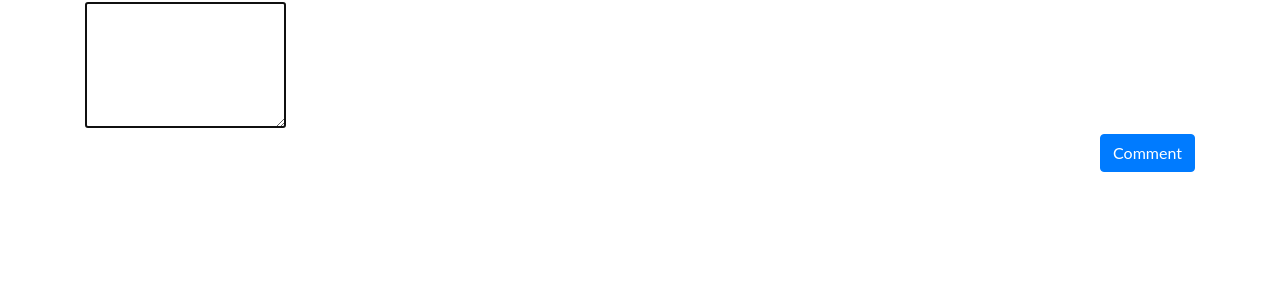
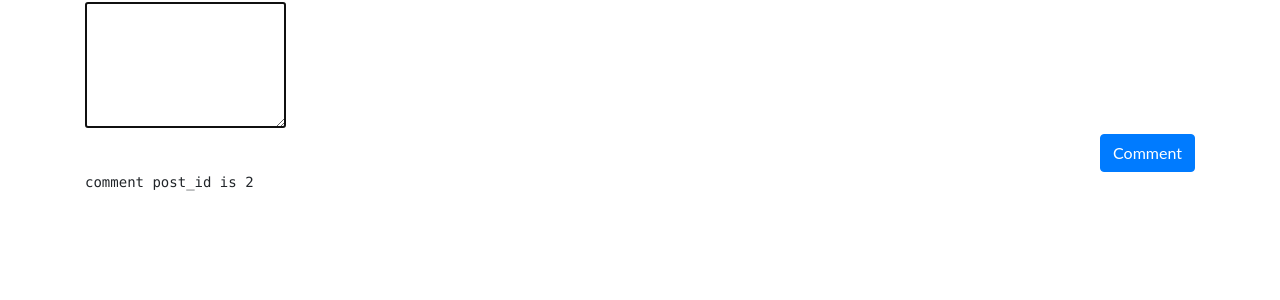
Before and after one commit to vunguyen1910/f-faceblog, a Flask app: page /posts/2 in a window 1280 px wide. Shown: the part 161-461 px from the top of the page. Run offline with Flask 2, Linux system fonts and the light colour scheme; data comes from the database, SQL or seed files in the repository; some libraries are stand-ins or nearby versions.

Commit message:
render comment

```diff
--- a/app.py
+++ b/app.py
@@ -126,14 +126,12 @@ def create_comment(id_post):
         db.session.add(new_comment)
         db.session.commit()
         return redirect(url_for('home'))
+@app.route('/posts/<id>', methods=['POST', 'GET'])
 
-
-
-
-@app.route('/posts/<id>', methods=['POST', 'GET'])
 def single_post(id):
     action = request.args.get('action')
     post = Post.query.get(id)
+    comments = Comment.query.all()
     if not post:
         flash('Post not found', 'warning')
         return redirect(url_for('home'))
@@ -154,6 +152,6 @@ def single_post(id):
             return render_template('views/single_post.html', post = post, action=action)
     if not action:
         action = 'view'
-    return render_template('views/single_post.html', post = post, action=action)
+    return render_template('views/single_post.html', post = post, action=action, comments = comments)
 if __name__ == "__main__":
     app.run(debug = True)
--- a/templates/views/single_post.html
+++ b/templates/views/single_post.html
@@ -32,7 +32,15 @@
             <button class='btn btn-primary' type='submit'>Comment</button>
           </div>
         </form>
-      </div>
+    </div>
+    <div class='posts-container'>
+      {% for comment in comments %}
+          {% if comment.post_id == post.id %}
+            <pre>{{comment.body | safe}}</pre>
+          {% else %}
+          {% endif %}
+      {% endfor %}
+    </div>
   {% else %}
   <div class='create-post-div'>
     <form method='POST' class='create-post-form' action="{{url_for('single_post', id=post.id, action="update")}}">
```
Also changed, not shown: database.db.
